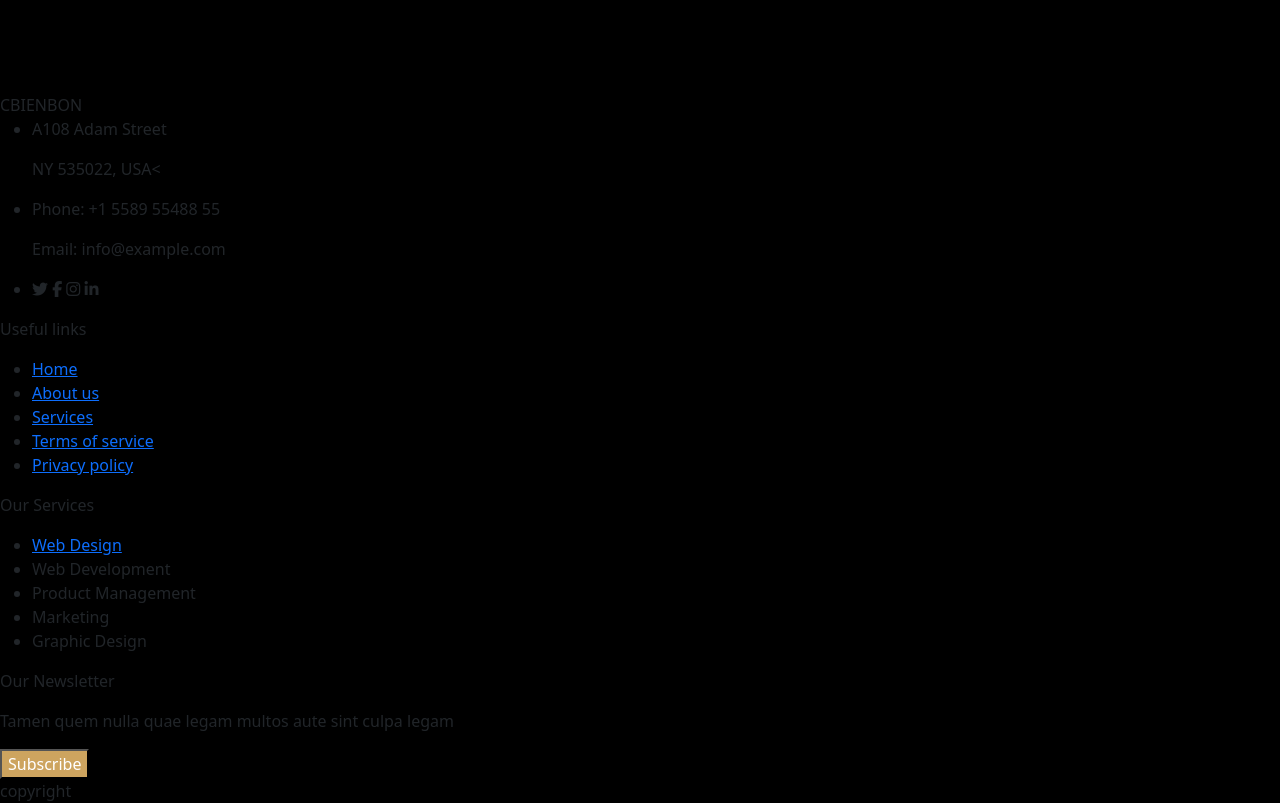
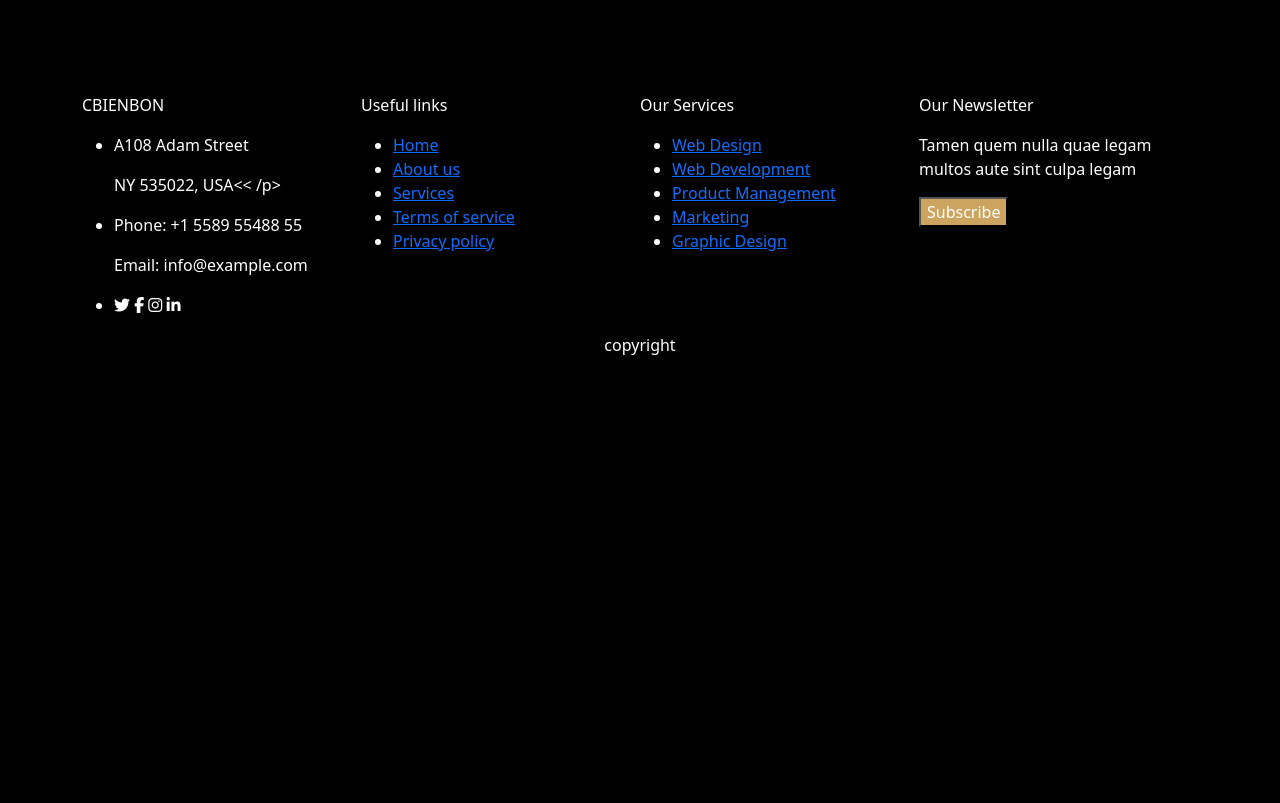
Before and after one commit to aissahoney/CbienBon, a website: page index.html in a window 1280 px wide. Shown: the part 7028-7831 px from the top of the page. After the commit the page ends 7385 px from the top, so only its background shows below. Drawn offline with nearby package versions, Linux system fonts and the light colour scheme.

Commit message:
footer update

```diff
--- a/index.html
+++ b/index.html
@@ -437,13 +437,14 @@
 
     </div>
 </section>
-<footer>
-    <div>
-        <a class="navbar-brand active" href="">CBIENBON</a>
+<footer class="text-white">
+    <div class="container d-flex flex-row w-100">
+        <div class="w-25">
+            <p>CBIENBON</p>
             <ul>
                 <li>
                     <p>A108 Adam Street</p>
-                <p>NY 535022, USA<</p>
+                    <p>NY 535022, USA<< /p>
                 </li>
                 <li>
                     <p>Phone: +1 5589 55488 55</p>
@@ -458,8 +459,7 @@
 
             </ul>
         </div>
-
-    <div>
+        <div class="w-25">
             <p>Useful links</p>
             <ul>
                 <li>
@@ -479,7 +479,7 @@
                 </li>
             </ul>
         </div>
-    <div>
+        <div class="w-25">
             <p>
                 Our Services
             </p>
@@ -487,19 +487,35 @@
                 <li>
                     <a href="">Web Design</a>
                 </li>
-         <li><a href=""></a>Web Development</li>
-         <li><a href=""></a>Product Management</li>
-         <li><a href=""></a>Marketing</li>
-         <li><a href=""></a>Graphic Design</li>
+                <li>
+                    <a href="">Web Development</a>
+                </li>
+                <li>
+                    <a href="">
+                        Product Management
+                    </a>
+                </li>
+                <li>
+                    <a href="">
+                        Marketing
+                    </a>
+                </li>
+                <li>
+                    <a href="">
+                        Graphic Design
+                    </a>
+                </li>
             </ul>
         </div>
-    <div>
+
+    <div class="w-25">
         <p>Our Newsletter </p>
         <p>Tamen quem nulla quae legam multos aute sint culpa legam </p>
         <button>Subscribe</button>
 
     </div>
-    <div>
+</div>
+    <div class="container d-flex align-items-center flex-column">
         <span>copyright</span>
     </div>
 </footer>
--- a/src/sass/modules/_footer.sass
+++ b/src/sass/modules/_footer.sass
@@ -1,2 +1,7 @@
 footer
     color: white
+
+        ul
+            li
+                a
+                    text-decoration: none
```
Lines whose indentation alone changed are shown as unchanged.
